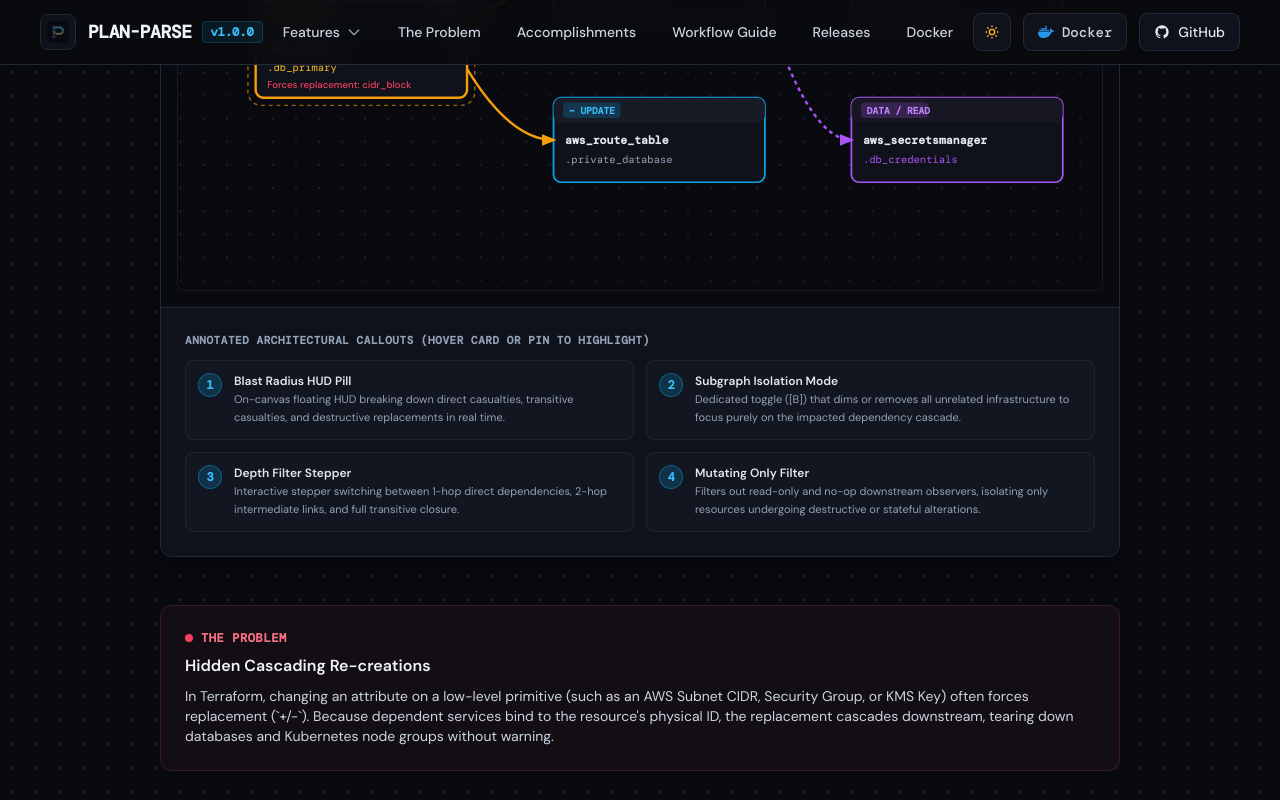
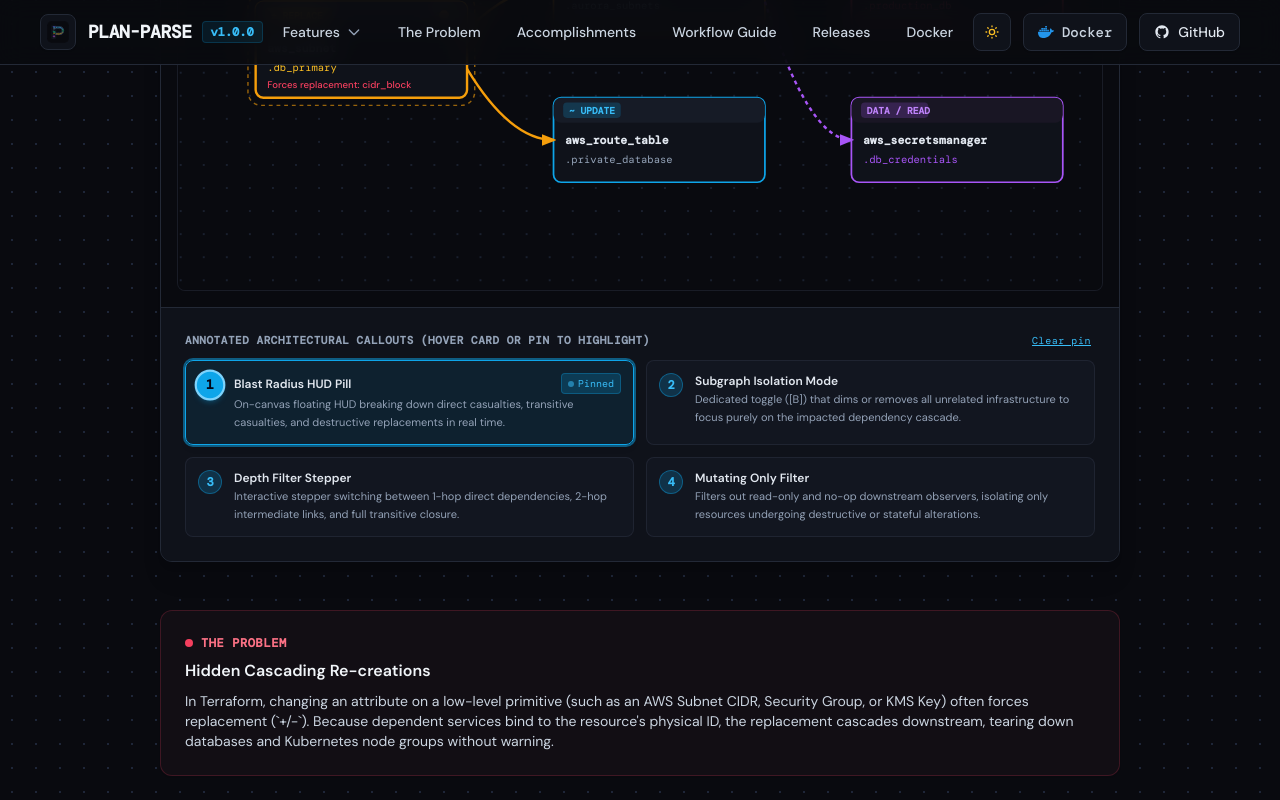
Before and after one commit to AatirNadim/plan-parse, a Next.js app in the folder landing/: page /features/blast-radius in a window 1280 px wide. Both pictures are taken after a click on the button 409 px from the left and 1053 px from the top of the page. Shown: the part 653-1453 px from the top of the page. Built offline with nearby package versions, Linux system fonts and the light colour scheme; a web font is replaced by a local one.

Commit message:
feat: Enhance callout pin interactions with synchronized hover and active states

```diff
--- a/landing/app/globals.css
+++ b/landing/app/globals.css
@@ -205,11 +205,32 @@ html.light ::-webkit-scrollbar-thumb:hover {
 /* Interactive SVG Callout Styles */
 .callout-pin {
   cursor: pointer;
-  transition: transform 0.2s cubic-bezier(0.16, 1, 0.3, 1), filter 0.2s ease;
 }
 
-.callout-pin:hover,
-.callout-pin.is-active {
-  transform: scale(1.15);
-  transform-origin: center;
+.callout-pin circle {
+  transition: fill 0.2s cubic-bezier(0.16, 1, 0.3, 1),
+              stroke 0.2s cubic-bezier(0.16, 1, 0.3, 1),
+              stroke-width 0.2s cubic-bezier(0.16, 1, 0.3, 1),
+              filter 0.2s cubic-bezier(0.16, 1, 0.3, 1);
 }
+
+.callout-pin text {
+  transition: fill 0.2s ease, font-weight 0.2s ease;
+  pointer-events: none;
+  user-select: none;
+}
+
+/* Synchronized Hover and Active Highlight State */
+.callout-pin:hover circle,
+.callout-pin.is-active circle {
+  fill: #38bdf8 !important;
+  stroke: #ffffff !important;
+  stroke-width: 2.5px !important;
+  filter: drop-shadow(0 0 12px rgba(56, 189, 248, 0.85)) !important;
+}
+
+.callout-pin:hover text,
+.callout-pin.is-active text {
+  fill: #090a0f !important;
+  font-weight: 800 !important;
+}
--- a/landing/components/CalloutImage.js
+++ b/landing/components/CalloutImage.js
@@ -3,7 +3,9 @@
 import { useState, useEffect, useRef } from "react";
 
 export default function CalloutImage({ svgSrc, title, callouts = [] }) {
-  const [activePin, setActivePin] = useState(null);
+  const [hoveredPin, setHoveredPin] = useState(null);
+  const [selectedPin, setSelectedPin] = useState(null);
+  const activePin = hoveredPin ?? selectedPin;
   const [svgContent, setSvgContent] = useState("");
   const containerRef = useRef(null);
 
@@ -33,38 +35,25 @@ export default function CalloutImage({ svgSrc, title, callouts = [] }) {
       const textEl = pinEl.querySelector("text");
       const pinNum = textEl ? parseInt(textEl.textContent.trim(), 10) : null;
 
-      // Reset base transform if saved
-      const originalTransform = pinEl.getAttribute("data-orig-transform") || pinEl.getAttribute("transform") || "";
-      if (!pinEl.getAttribute("data-orig-transform") && originalTransform) {
-        pinEl.setAttribute("data-orig-transform", originalTransform);
+      let origTransform = pinEl.getAttribute("data-orig-transform");
+      if (!origTransform) {
+        origTransform = pinEl.getAttribute("transform") || "";
+        pinEl.setAttribute("data-orig-transform", origTransform);
       }
 
-      if (pinNum === activePin) {
+      if (pinNum !== null && pinNum === activePin) {
         pinEl.classList.add("is-active");
-        pinEl.style.filter = "drop-shadow(0 0 12px #38bdf8)";
-        pinEl.setAttribute(
-          "transform",
-          `${pinEl.getAttribute("data-orig-transform")} scale(1.22)`
-        );
-        pinEl.style.cursor = "pointer";
+        pinEl.setAttribute("transform", `${origTransform} scale(1.18)`);
       } else {
         pinEl.classList.remove("is-active");
-        pinEl.style.filter = "";
-        pinEl.setAttribute(
-          "transform",
-          pinEl.getAttribute("data-orig-transform") || originalTransform
-        );
-        pinEl.style.cursor = "pointer";
+        pinEl.setAttribute("transform", origTransform);
       }
 
-      pinEl.onmouseenter = () => {
-        if (pinNum) setActivePin(pinNum);
-      };
-      pinEl.onmouseleave = () => {
-        setActivePin(null);
-      };
-      pinEl.onclick = () => {
-        if (pinNum) setActivePin((prev) => (prev === pinNum ? null : pinNum));
+      pinEl.onmouseenter = () => setHoveredPin(pinNum);
+      pinEl.onmouseleave = () => setHoveredPin(null);
+      pinEl.onclick = (e) => {
+        e.stopPropagation();
+        setSelectedPin((prev) => (prev === pinNum ? null : pinNum));
       };
     });
   }, [svgContent, activePin]);
@@ -89,7 +78,10 @@ export default function CalloutImage({ svgSrc, title, callouts = [] }) {
       </div>
 
       {/* SVG Image Container */}
-      <div className="relative p-2 sm:p-4 bg-[#090a0f] flex items-center justify-center overflow-hidden">
+      <div
+        className="relative p-2 sm:p-4 bg-[#090a0f] flex items-center justify-center overflow-hidden"
+        onClick={() => setSelectedPin(null)}
+      >
         <div
           ref={containerRef}
           className="w-full relative aspect-[16/9] rounded-lg border border-workbench-border/60 overflow-hidden bg-[#090a0f] flex items-center justify-center"
@@ -111,19 +103,36 @@ export default function CalloutImage({ svgSrc, title, callouts = [] }) {
 
       {/* Synchronized Callout Legend / Badges */}
       <div className="p-4 sm:p-6 border-t border-workbench-border bg-workbench-panel">
-        <div className="text-[11px] font-mono uppercase tracking-wider text-slate-500 dark:text-slate-400 mb-3 font-semibold">
-          Annotated Architectural Callouts (Hover card or pin to highlight)
+        <div className="text-[11px] font-mono uppercase tracking-wider text-slate-500 dark:text-slate-400 mb-3 font-semibold flex items-center justify-between">
+          <span>Annotated Architectural Callouts (Hover card or pin to highlight)</span>
+          {selectedPin !== null && (
+            <button
+              onClick={() => setSelectedPin(null)}
+              className="text-[10px] text-sky-600 dark:text-sky-400 hover:text-sky-500 dark:hover:text-sky-300 underline font-normal normal-case focus:outline-none focus:ring-1 focus:ring-sky-500 rounded px-1"
+            >
+              Clear pin
+            </button>
+          )}
         </div>
         <div className="grid grid-cols-1 md:grid-cols-2 gap-3">
           {callouts.map((item) => {
             const isHighlighted = activePin === item.pin;
+            const isSelected = selectedPin === item.pin;
             return (
               <div
                 key={item.pin}
-                onMouseEnter={() => setActivePin(item.pin)}
-                onMouseLeave={() => setActivePin(null)}
-                onClick={() => setActivePin(activePin === item.pin ? null : item.pin)}
-                className={`p-3 rounded-lg border transition-all duration-200 cursor-pointer ${
+                role="button"
+                tabIndex={0}
+                onMouseEnter={() => setHoveredPin(item.pin)}
+                onMouseLeave={() => setHoveredPin(null)}
+                onClick={() => setSelectedPin((prev) => (prev === item.pin ? null : item.pin))}
+                onKeyDown={(e) => {
+                  if (e.key === "Enter" || e.key === " ") {
+                    e.preventDefault();
+                    setSelectedPin((prev) => (prev === item.pin ? null : item.pin));
+                  }
+                }}
+                className={`p-3 rounded-lg border transition-all duration-200 cursor-pointer focus:outline-none focus:ring-2 focus:ring-sky-500/50 ${
                   isHighlighted
                     ? "border-sky-500 bg-sky-500/10 shadow-md ring-1 ring-sky-500/30"
                     : "border-workbench-border/80 bg-workbench-subpanel/50 hover:bg-workbench-hover/80 hover:border-slate-400 dark:hover:border-slate-600"
@@ -134,15 +143,23 @@ export default function CalloutImage({ svgSrc, title, callouts = [] }) {
                     className={`flex-shrink-0 w-6 h-6 rounded-full flex items-center justify-center font-mono font-bold text-xs transition-all duration-200 ${
                       isHighlighted
                         ? "bg-sky-500 text-slate-950 ring-2 ring-sky-300 scale-110 shadow-md shadow-sky-500/40"
-                        : "bg-sky-500/20 text-sky-400 border border-sky-500/40"
+                        : "bg-sky-500/10 dark:bg-sky-500/20 text-sky-700 dark:text-sky-400 border border-sky-500/30 dark:border-sky-500/40"
                     }`}
                   >
                     {item.pin}
                   </div>
-                  <div>
-                    <h4 className="text-xs font-semibold text-slate-800 dark:text-slate-200">
-                      {item.title}
-                    </h4>
+                  <div className="flex-1 min-w-0">
+                    <div className="flex items-center justify-between gap-2">
+                      <h4 className="text-xs font-semibold text-slate-800 dark:text-slate-200">
+                        {item.title}
+                      </h4>
+                      {isSelected && (
+                        <span className="inline-flex items-center gap-1 text-[10px] font-mono px-1.5 py-0.5 rounded bg-sky-500/15 dark:bg-sky-500/20 text-sky-700 dark:text-sky-400 border border-sky-500/30">
+                          <span className="w-1.5 h-1.5 rounded-full bg-sky-500 dark:bg-sky-400 animate-pulse" />
+                          Pinned
+                        </span>
+                      )}
+                    </div>
                     <p className="text-[11px] text-slate-600 dark:text-slate-400 mt-0.5 leading-relaxed">
                       {item.description}
                     </p>
```
